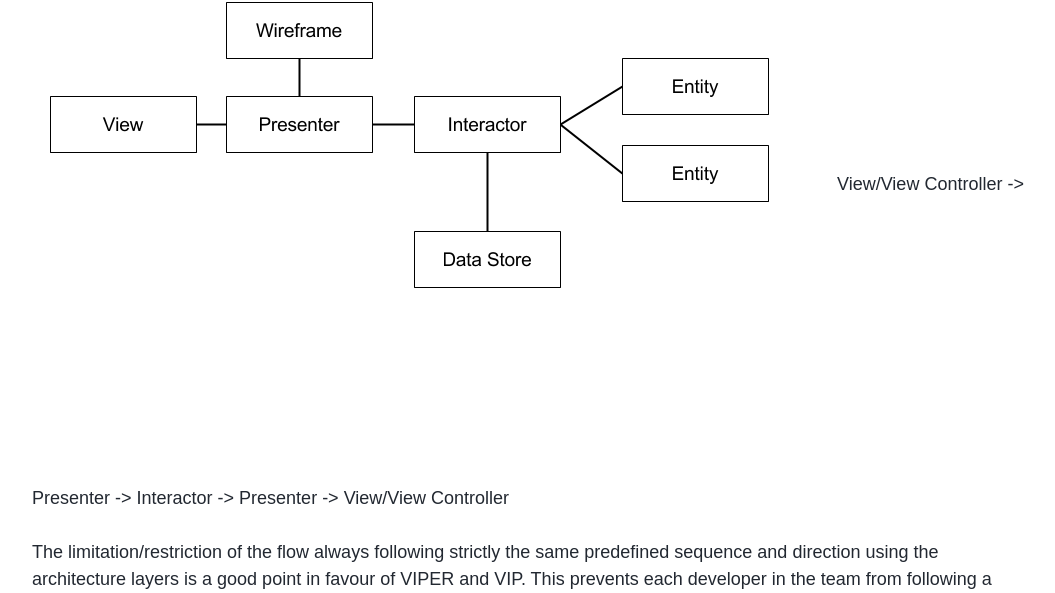
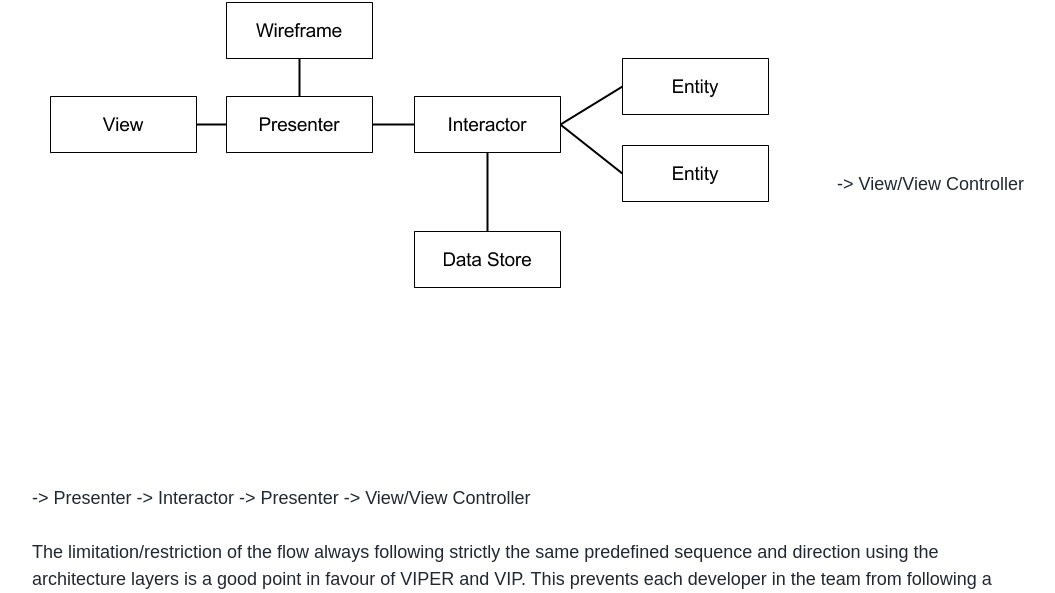
Before and after one commit to TiagoMJFlores/tiagomjflores.github.io, a Jekyll site: the page built from _posts/2018-09-16-chooseiOS Architecture3.md, in a window 1280 px wide and 900 px high, scrolled down 2085 px. Shown: the part 86-679 px from the top of the window, without its empty margins (40-1095 px from the left). Built offline with Jekyll 4.4.1, drawn with Linux system fonts in a browser that asks for light colours; comment, search, counter and statistics services are not loaded.

Commit message:
arrow fix

```diff
--- a/_posts/2018-09-16-chooseiOS Architecture3.md
+++ b/_posts/2018-09-16-chooseiOS Architecture3.md
@@ -29,7 +29,7 @@
 
 
 ![](https://github.com/TiagoMJFlores/tiagomjflores.github.io/blob/master/assets/posts/chooseiOSArchitecture3/VIPER.png?raw=true)
-View/View Controller -> Presenter -> Interactor -> Presenter -> View/View Controller
+ -> View/View Controller -> Presenter -> Interactor -> Presenter -> View/View Controller
 
 
 The limitation/restriction of the flow always following strictly the same predefined sequence and direction using the architecture layers is a good point in favour of VIPER and VIP. This prevents each developer in the team from following a different flow sequence and direction between layers.
```
